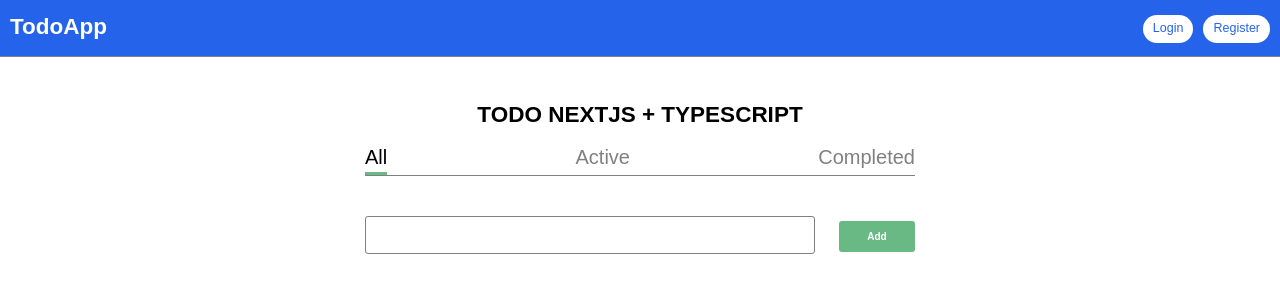
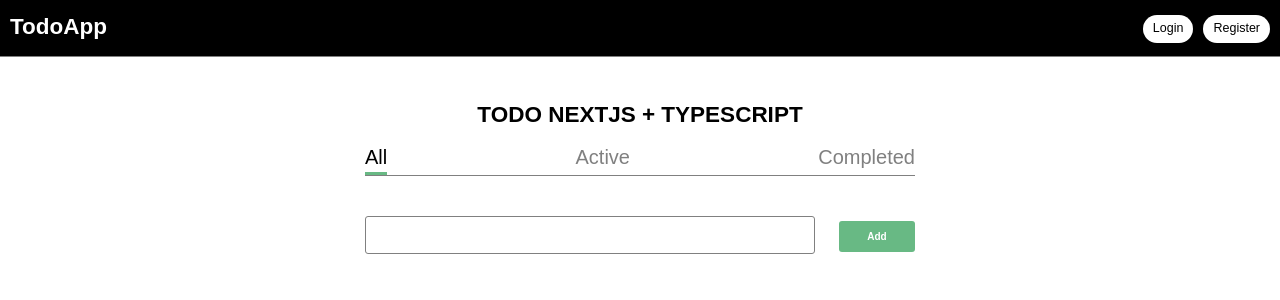
Before and after one commit to Muskan-7867/todo-nextjs-app, a Next.js app: page / in a window 1280 px wide. Shown: the top 300 px of the page. Built offline with nearby package versions, Linux system fonts and the light colour scheme.

Commit message:
main navbar

```diff
--- a/src/components/Navbarmain.tsx
+++ b/src/components/Navbarmain.tsx
@@ -5,16 +5,16 @@ import { UserIcon, KeyIcon } from '@heroicons/react/outline';
 
 const Navbar: React.FC = () => {
   return (
-    <nav className="bg-blue-600 p-4 w-full">
+    <nav className="bg-black p-4 w-full">
       <div className="container mx-auto flex justify-between items-center">
-        {/* Logo */}
+
         <Link href="/" className="text-white text-4xl font-bold">
           TodoApp
         </Link>
 
-        {/* Navbar Links */}
+
         <div className="flex items-center space-x-4 lg:space-x-8">
-          {/* Show icons on small screens */}
+
           <div className="lg:hidden flex items-center space-x-4">
             <Link href="/login" aria-label="Login">
               <UserIcon className="h-16 w-12 text-white hover:text-gray-300 transition-colors duration-200" />
@@ -24,15 +24,15 @@ const Navbar: React.FC = () => {
             </Link>
           </div>
 
-          {/* Show buttons on large screens */}
+
           <div className="hidden lg:flex lg:items-center lg:space-x-4">
-            <Link href="/login">
-              <button className="bg-white text-blue-600  text-xl px-4 py-2 rounded-full hover:bg-gray-100  ">
+            <Link   href="/login">
+              <button className="bg-white text-black  text-xl px-4 py-2 rounded-full   hover:bg-gray-100 ">
                 Login
               </button>
             </Link>
             <Link href="/register">
-              <button className="bg-white text-xl text-blue-600 px-4 py-2 rounded-full hover:bg-gray-100 transition-colors duration-200">
+              <button className="bg-white text-xl text-black px-4 py-2 rounded-full hover:bg-gray-100 transition-colors duration-200">
                 Register
               </button>
             </Link>
```
